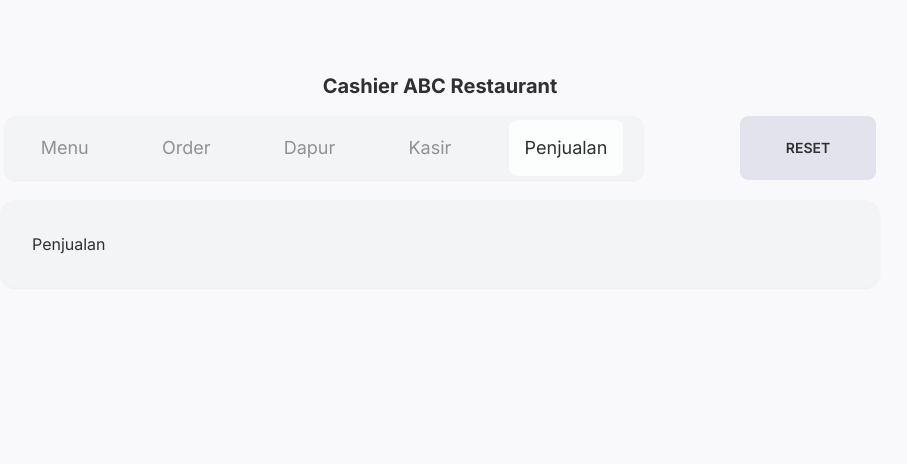
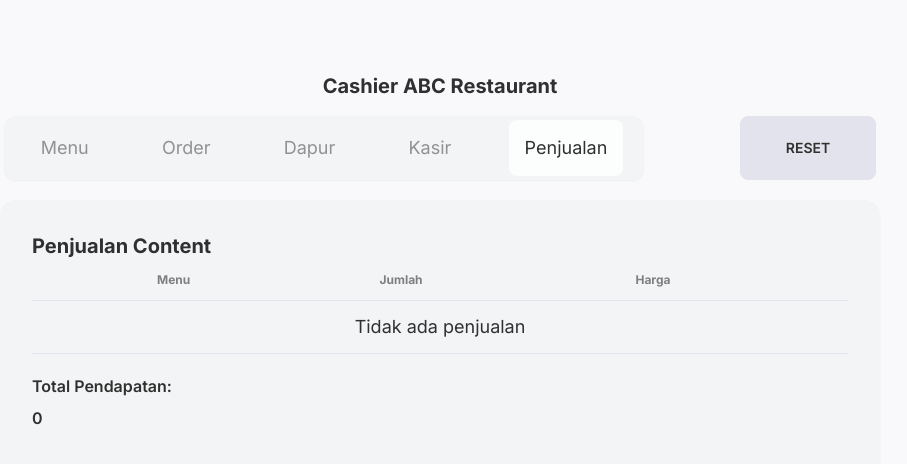
Before and after one commit to baskararestu/restaurant-cashier, a Next.js app: page /penjualan in a window 1280 px wide. Shown: the top 464 px of the page, without its empty margins (200-1107 px from the left). Built offline with nearby package versions, Linux system fonts and the light colour scheme.

Commit message:
[feat] add report penjualan (sales)

```diff
--- a/src/app/order/OrderContent.tsx
+++ b/src/app/order/OrderContent.tsx
@@ -19,7 +19,7 @@ function OrderContent() {
 
   return (
     <div className="flex flex-col gap-5">
-      <div>
+      <div className="flex justify-center">
         <ButtonTable
           onTableSelect={(tableId) => setSelectedTable(tableId)}
           selectedTable={selectedTable}
--- /dev/null
+++ b/src/app/penjualan/PenjualanContent.tsx
@@ -0,0 +1,53 @@
+import React, { useEffect, useState } from "react";
+import { Order } from "@/lib/Type";
+import { usePenjualanFunctions } from "./PenjualanFunction";
+
+function PenjualanContent() {
+  const { paidOrders } = usePenjualanFunctions();
+
+  const paymentPrice = paidOrders.reduce(
+    (total, order) => total + order.totalPrice,
+    0
+  );
+
+  return (
+    <div>
+      <h2 className="text-xl font-bold">Penjualan Content</h2>
+      <div className="overflow-x-auto">
+        <table className="table text-lg">
+          <thead>
+            <tr>
+              <th></th>
+              <th>Menu</th>
+              <th>Jumlah</th>
+              <th>Harga</th>
+            </tr>
+          </thead>
+          <tbody>
+            {paidOrders.length === 0 || paidOrders === null ? (
+              <tr>
+                <td colSpan={4} className="text-center text-lg">
+                  Tidak ada penjualan
+                </td>
+              </tr>
+            ) : (
+              paidOrders.map((order, index) => (
+                <tr key={index}>
+                  <th>{index + 1}</th>
+                  <td>{order.menu}</td>
+                  <td>{order.quantity}</td>
+                  <td>{order.totalPrice}</td>
+                </tr>
+              ))
+            )}
+          </tbody>
+        </table>
+        <div className="font-semibold py-5 text-md flex flex-col justify-start gap-2">
+          <p>Total Pendapatan:</p> <p>{paymentPrice}</p>
+        </div>
+      </div>
+    </div>
+  );
+}
+
+export default PenjualanContent;
--- /dev/null
+++ b/src/app/penjualan/PenjualanFunction.ts
@@ -0,0 +1,20 @@
+import { useEffect, useState } from "react";
+import { Order } from "@/lib/Type";
+
+export function usePenjualanFunctions() {
+  const [paidOrders, setPaidOrders] = useState<Order[]>([]);
+
+  useEffect(() => {
+    const paidOrder: Order[] = JSON.parse(
+      localStorage.getItem("paidOrder") || "[]"
+    );
+
+    const filteredOrders = paidOrder.filter((order) => order.menu);
+
+    setPaidOrders(filteredOrders);
+  }, []);
+
+  return {
+    paidOrders,
+  };
+}
--- a/src/app/penjualan/page.tsx
+++ b/src/app/penjualan/page.tsx
@@ -1,10 +1,15 @@
+"use client";
+
 import MainCard from "@/components/MainCard";
 import React from "react";
+import PenjualanContent from "./PenjualanContent";
 
 function Penjualan() {
   return (
     <div className="h-full mb-10">
-      <MainCard>Penjualan</MainCard>
+      <MainCard>
+        <PenjualanContent />
+      </MainCard>
     </div>
   );
 }
--- a/src/components/ButtonReset.tsx
+++ b/src/components/ButtonReset.tsx
@@ -6,6 +6,8 @@ import React from "react";
 function ButtonReset() {
   const handleClick = () => {
     localStorage.setItem("menuData", JSON.stringify(menus));
+    localStorage.removeItem("itemOrder");
+    localStorage.setItem("paidOrder", JSON.stringify([]));
     window.location.reload();
   };
 
--- a/src/components/ButtonTable.tsx
+++ b/src/components/ButtonTable.tsx
@@ -10,7 +10,7 @@ function ButtonTable({ onTableSelect, selectedTable }: ButtonTableProps) {
           key={table.id}
           className={` btn w-[7rem] lg:btn-lg lg:w-[10rem] lg:h-[5rem] lg:text-xl ${
             selectedTable === table.name ? "bg-blue-500" : ""
-          }`}
+          } hover:bg-blue-500/50`}
           onClick={() => onTableSelect(table.name)}
         >
           {table.name}
```
